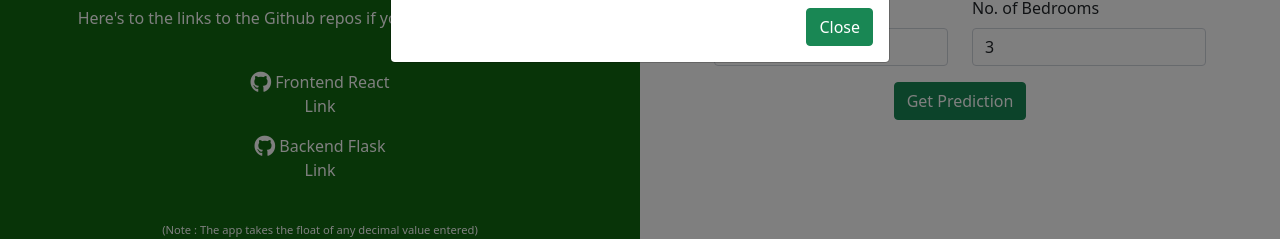
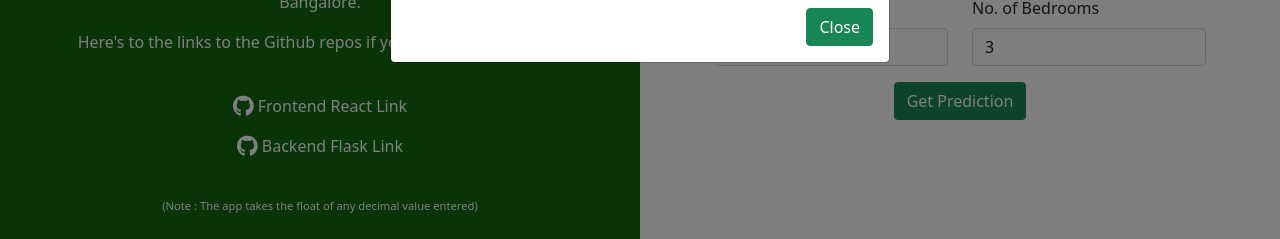
Before and after one commit to Agnidipto/House-Price-Prediction, a React (Create React App) app: page / in a window 1280 px wide. Shown: the part 462-701 px from the top of the page. Built offline with nearby package versions, Linux system fonts and the light colour scheme; no server answers.

Commit message:
Edited format

```diff
--- a/src/Components/Home/Home.jsx
+++ b/src/Components/Home/Home.jsx
@@ -132,7 +132,7 @@ function Home(props) {
 
               <p>Here's to the links to the Github repos if you want to have a look:</p>
               <br/>
-              <div style={{width:"30%", margin:"auto"}}>
+              <div style={{margin:"auto"}}>
               <a href="https://github.com/agsin/House-Price-Prediction"><p style={{textAlign:"center"}}><i class="fab fa-github fa-lg" ></i> Frontend React Link</p></a>
               <a href="https://github.com/chakiAunkit/House-Price-Prediction"><p style={{textAlign:"center"}}><i class="fab fa-github fa-lg"></i> Backend Flask Link</p></a>
               </div>
```
